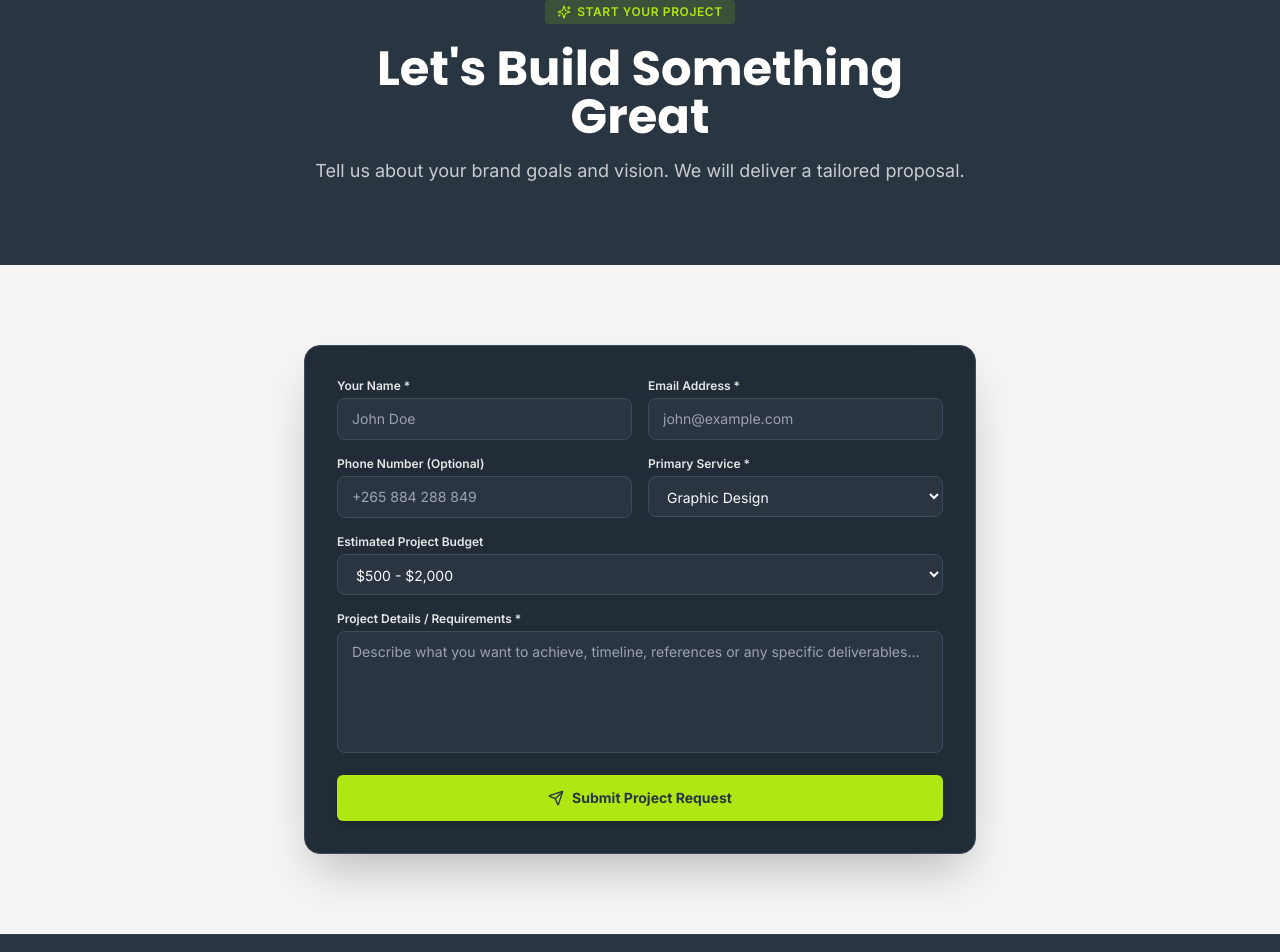
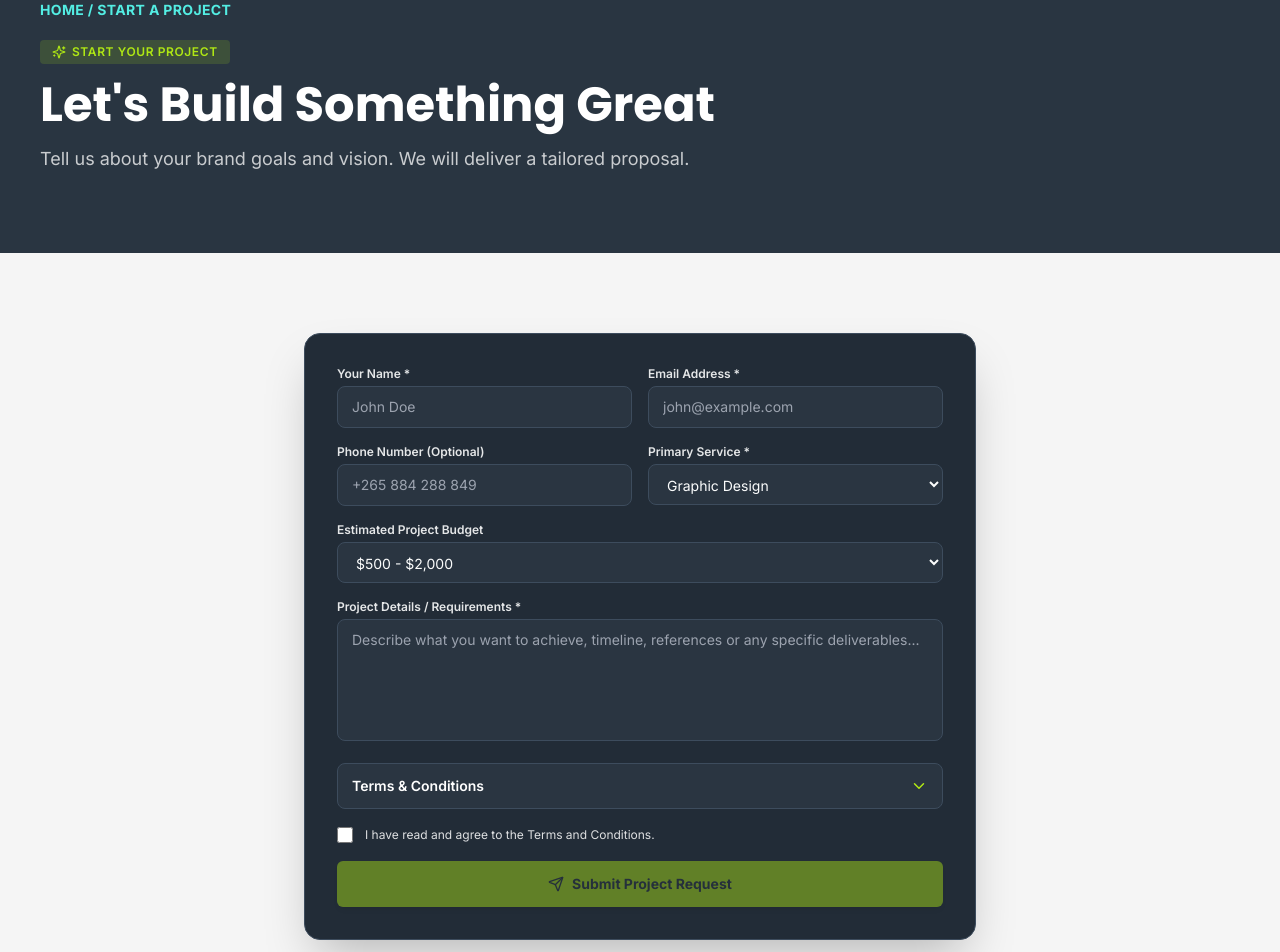
Before and after one commit to FAROOKKALUMBI/NEXIV-WEBSITE, a Next.js app: page /start-a-project in a window 1280 px wide. Shown: the part 172-1124 px from the top of the page. Built offline with nearby package versions, Linux system fonts and the light colour scheme.

Commit message:
feat: add terms consent to project inquiry

```diff
--- a/app/start-a-project/page.tsx
+++ b/app/start-a-project/page.tsx
@@ -8,5 +8,5 @@ const services = new Set(["Graphic Design", "Web Design", "Branding", "UI/UX Des
 
 export default function StartAProjectPage({ searchParams }: { searchParams?: { service?: string } }) {
   const defaultService = searchParams?.service && services.has(searchParams.service) ? searchParams.service : "Graphic Design";
-  return <main className="min-h-screen bg-[#f5f5f5] text-[#293541]"><TopBar /><Navbar /><section className="bg-[#293541] px-5 py-16 text-center text-white sm:px-10 sm:py-20"><div className="mx-auto max-w-2xl"><span className="inline-flex items-center gap-1.5 rounded bg-[#afe714]/15 px-3 py-1 font-inter text-xs font-semibold uppercase tracking-wider text-[#afe714]"><Sparkles className="h-3.5 w-3.5" />Start Your Project</span><h1 className="mt-5 font-poppins text-4xl font-bold leading-tight sm:text-5xl">Let&apos;s Build Something Great</h1><p className="mt-4 font-inter text-base leading-relaxed text-white/75 sm:text-lg">Tell us about your brand goals and vision. We will deliver a tailored proposal.</p></div></section><section className="px-5 py-16 sm:px-10 sm:py-20"><div className="mx-auto max-w-2xl rounded-2xl border border-[#3d4c5d] bg-[#222c37] p-6 shadow-2xl sm:p-8"><ProjectInquiryForm defaultService={defaultService} /></div></section><Footer /></main>;
+  return <main className="min-h-screen bg-[#f5f5f5] text-[#293541]"><TopBar /><Navbar /><section className="bg-[#293541] px-5 py-16 text-white sm:px-10 sm:py-20"><div className="mx-auto max-w-[1240px]"><p className="font-inter text-sm font-bold tracking-wide text-[#53ede3]">HOME / START A PROJECT</p><span className="mt-5 inline-flex items-center gap-1.5 rounded bg-[#afe714]/15 px-3 py-1 font-inter text-xs font-semibold uppercase tracking-wider text-[#afe714]"><Sparkles className="h-3.5 w-3.5" />Start Your Project</span><h1 className="mt-4 font-poppins text-4xl font-bold leading-tight sm:text-5xl">Let&apos;s Build Something Great</h1><p className="mt-4 max-w-2xl font-inter text-base leading-relaxed text-white/75 sm:text-lg">Tell us about your brand goals and vision. We will deliver a tailored proposal.</p></div></section><section className="px-5 py-16 sm:px-10 sm:py-20"><div className="mx-auto max-w-2xl rounded-2xl border border-[#3d4c5d] bg-[#222c37] p-6 shadow-2xl sm:p-8"><ProjectInquiryForm defaultService={defaultService} /></div></section><Footer /></main>;
 }
--- a/components/ProjectInquiryForm.tsx
+++ b/components/ProjectInquiryForm.tsx
@@ -1,10 +1,11 @@
 "use client";
 
 import { useState } from "react";
+import Link from "next/link";
 import { useForm } from "react-hook-form";
 import { zodResolver } from "@hookform/resolvers/zod";
 import * as z from "zod";
-import { CheckCircle2, Loader2, Send } from "lucide-react";
+import { CheckCircle2, ChevronDown, Loader2, Send } from "lucide-react";
 
 const schema = z.object({
   name: z.string().min(2, "Name must be at least 2 characters"),
@@ -13,6 +14,7 @@ const schema = z.object({
   service: z.string().min(1, "Please select a service"),
   budget: z.string().optional(),
   message: z.string().min(10, "Message must be at least 10 characters"),
+  termsAccepted: z.boolean().refine(Boolean, "You must agree to the Terms and Conditions"),
 });
 
 type FormData = z.infer<typeof schema>;
@@ -21,7 +23,9 @@ export function ProjectInquiryForm({ defaultService = "Graphic Design" }: { defa
   const [isSubmitting, setIsSubmitting] = useState(false);
   const [isSuccess, setIsSuccess] = useState(false);
   const [serverError, setServerError] = useState<string | null>(null);
-  const { register, handleSubmit, reset, formState: { errors } } = useForm<FormData>({ resolver: zodResolver(schema), defaultValues: { service: defaultService, budget: "$500 - $2,000" } });
+  const [termsOpen, setTermsOpen] = useState(false);
+  const { register, handleSubmit, reset, watch, formState: { errors } } = useForm<FormData>({ resolver: zodResolver(schema), defaultValues: { service: defaultService, budget: "$500 - $2,000", termsAccepted: false } });
+  const termsAccepted = watch("termsAccepted");
 
   const onSubmit = async (data: FormData) => {
     setIsSubmitting(true); setServerError(null);
@@ -42,6 +46,8 @@ export function ProjectInquiryForm({ defaultService = "Graphic Design" }: { defa
     <div className="grid gap-4 sm:grid-cols-2"><div><label className={labelClass}>Phone Number (Optional)</label><input {...register("phone")} placeholder="+265 884 288 849" className={fieldClass} /></div><div><label className={labelClass}>Primary Service *</label><select {...register("service")} className={fieldClass}><option value="Graphic Design">Graphic Design</option><option value="Web Design">Web Design</option><option value="Branding">Branding &amp; Identity</option><option value="UI/UX Design">UI/UX Design</option><option value="Digital Marketing">Digital Marketing</option><option value="Motion & Design">Motion &amp; Video</option><option value="Full Creative Suite">Full Creative Suite</option></select>{errors.service && <p className="mt-1 text-xs text-red-400">{errors.service.message}</p>}</div></div>
     <div><label className={labelClass}>Estimated Project Budget</label><select {...register("budget")} className={fieldClass}><option value="Under $500">Under $500</option><option value="$500 - $2,000">$500 - $2,000</option><option value="$2,000 - $5,000">$2,000 - $5,000</option><option value="$5,000+">$5,000+</option></select></div>
     <div><label className={labelClass}>Project Details / Requirements *</label><textarea {...register("message")} rows={5} placeholder="Describe what you want to achieve, timeline, references or any specific deliverables..." className={`${fieldClass} resize-none`} />{errors.message && <p className="mt-1 text-xs text-red-400">{errors.message.message}</p>}</div>
-    <button type="submit" disabled={isSubmitting} className="inline-flex w-full items-center justify-center rounded-md border border-transparent bg-[#afe714] py-3 font-inter text-sm font-bold text-[#293541] shadow-md transition-all hover:border-black/10 hover:bg-white disabled:opacity-50">{isSubmitting ? <><Loader2 className="mr-2 h-4 w-4 animate-spin" />Sending Inquiry...</> : <><Send className="mr-2 h-4 w-4" />Submit Project Request</>}</button>
+    <div className="overflow-hidden rounded-lg border border-[#3d4c5d] bg-[#2a3541]"><button type="button" onClick={() => setTermsOpen((open) => !open)} aria-expanded={termsOpen} className="flex w-full items-center justify-between gap-4 px-3.5 py-3 text-left font-inter text-sm font-semibold text-white transition-colors hover:bg-white/5"><span>Terms &amp; Conditions</span><ChevronDown size={18} className={`shrink-0 text-[#afe714] transition-transform ${termsOpen ? "rotate-180" : ""}`} /></button>{termsOpen && <div className="border-t border-[#3d4c5d] px-3.5 py-3.5 font-inter text-xs leading-relaxed text-white/70">By submitting this project request, you agree to Nexiv&apos;s Terms and Conditions. Services provided by Nexiv are subject to a separate agreement or contract outlining scope of work, timelines, deliverables, and payment terms. All intellectual property related to designs and creative work produced by Nexiv remains the property of Nexiv until full payment is received. You are responsible for providing accurate and complete project information and for reviewing and approving deliverables within agreed timeframes. Nexiv is not liable for indirect, incidental, or consequential damages arising from the use of our services. For full details, please review our <Link href="/terms-and-conditions" target="_blank" rel="noopener noreferrer" className="font-semibold text-[#afe714] underline underline-offset-2">Terms and Conditions page</Link>.</div>}</div>
+    <div><label className="flex cursor-pointer items-start gap-3 font-inter text-xs leading-relaxed text-white/85"><input type="checkbox" {...register("termsAccepted")} className="mt-0.5 h-4 w-4 shrink-0 accent-[#afe714]" /><span>I have read and agree to the Terms and Conditions.</span></label>{errors.termsAccepted && <p className="mt-1 text-xs text-red-400">{errors.termsAccepted.message}</p>}</div>
+    <button type="submit" disabled={isSubmitting || !termsAccepted} className="inline-flex w-full items-center justify-center rounded-md border border-transparent bg-[#afe714] py-3 font-inter text-sm font-bold text-[#293541] shadow-md transition-all hover:border-black/10 hover:bg-white disabled:cursor-not-allowed disabled:opacity-45">{isSubmitting ? <><Loader2 className="mr-2 h-4 w-4 animate-spin" />Sending Inquiry...</> : <><Send className="mr-2 h-4 w-4" />Submit Project Request</>}</button>
   </form>;
 }
```
